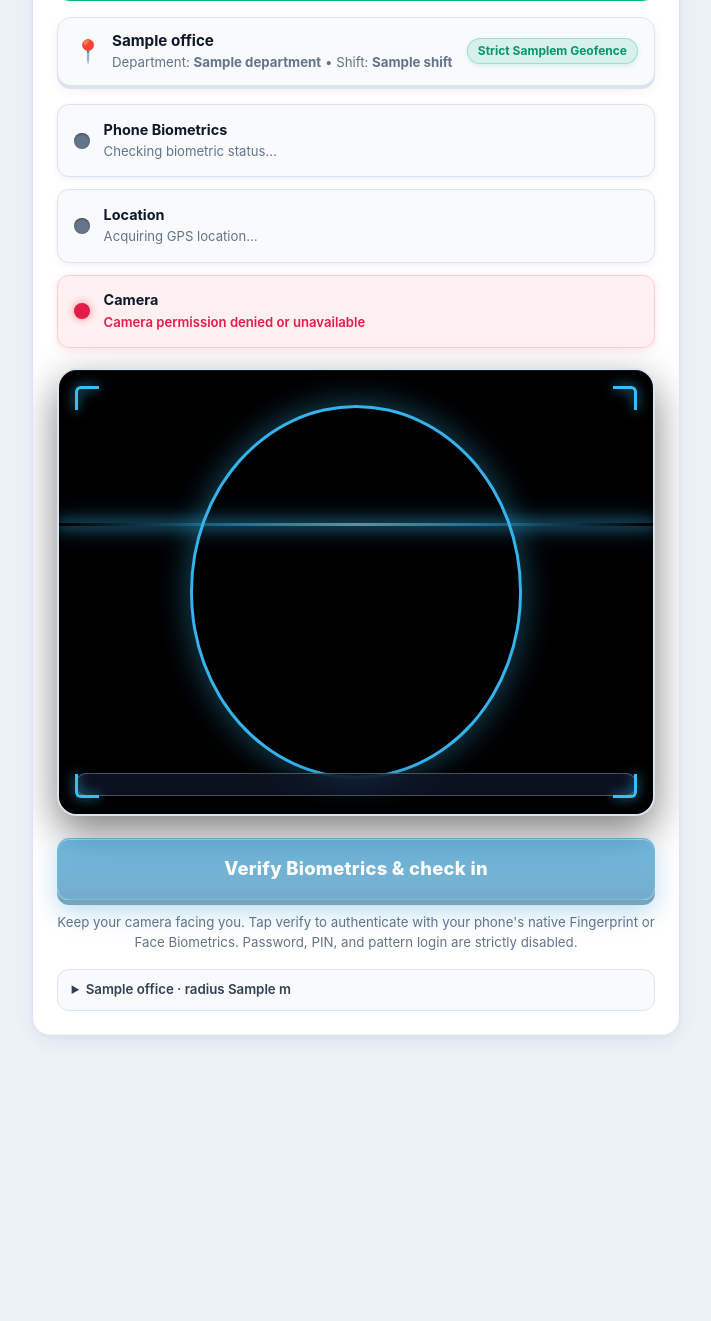
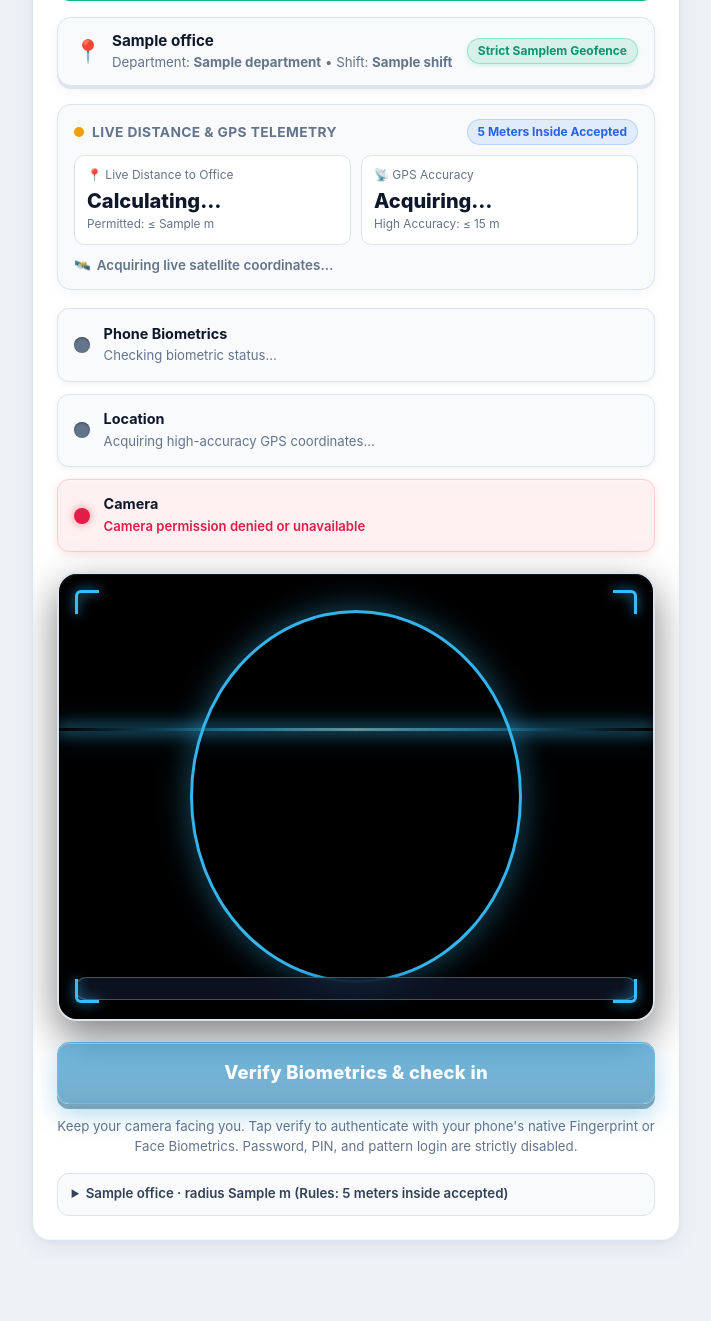
Before and after one commit to M-Damodharan/smart-attendance, a Python web app: template app/templates/emp/punch.html in a window 1280 px wide. Shown: the part 144-1465 px from the top of the page, without its empty margins (284-995 px from the left). Before the commit the page ends 1183 px from the top, so only its background shows below. Run offline with Jinja, Linux system fonts and the light colour scheme; the template is opened without the code that fills it: most values are stand-ins (such as "Sample title", 1, 10 or a date in 2020).

Commit message:
Enforce 5-meter Main Office geofence radius and strict GPS accuracy verification

```diff
--- a/app/db.py
+++ b/app/db.py
@@ -12,7 +12,7 @@ CREATE TABLE IF NOT EXISTS offices (
     department TEXT,
     lat REAL NOT NULL,
     lng REAL NOT NULL,
-    radius_m INTEGER NOT NULL DEFAULT 30,
+    radius_m INTEGER NOT NULL DEFAULT 5,
     active INTEGER NOT NULL DEFAULT 1
 );
 
--- a/app/static/js/punch.js
+++ b/app/static/js/punch.js
@@ -41,52 +41,210 @@
     }
   }
 
-  // ---------- GPS
+  // Geofence & Office Config from DOM
+  const officeLat = parseFloat(root.dataset.officeLat) || null;
+  const officeLng = parseFloat(root.dataset.officeLng) || null;
+  const targetRadius = parseFloat(root.dataset.officeRadius) || 5.0;
+  const targetOfficeName = root.dataset.officeName || 'Main Office';
+
+  function calcDistanceM(lat1, lon1, lat2, lon2) {
+    if (lat1 === null || lon1 === null || lat2 === null || lon2 === null || isNaN(lat1) || isNaN(lon1) || isNaN(lat2) || isNaN(lon2)) return null;
+    const R = 6371000;
+    const toRad = deg => (deg * Math.PI) / 180;
+    const dLat = toRad(lat2 - lat1);
+    const dLon = toRad(lon2 - lon1);
+    const a = Math.sin(dLat / 2) * Math.sin(dLat / 2) +
+              Math.cos(toRad(lat1)) * Math.cos(toRad(lat2)) *
+              Math.sin(dLon / 2) * Math.sin(dLon / 2);
+    const c = 2 * Math.atan2(Math.sqrt(a), Math.sqrt(1 - a));
+    return R * c;
+  }
+
+  function updateGeoCard(dist, acc, isOk, isInside, msg, isError) {
+    const distVal = $('live-distance-val');
+    const distSub = $('live-distance-sub');
+    const accVal = $('live-accuracy-val');
+    const accSub = $('live-accuracy-sub');
+    const ind = $('geo-status-indicator');
+    const pill = $('geo-rule-pill');
+    const msgEl = $('geo-live-msg');
+
+    if (distVal) {
+      if (dist !== null && dist !== undefined && !isNaN(dist)) {
+        distVal.textContent = dist.toFixed(1) + ' m';
+        distVal.style.color = isInside ? '#10b981' : '#ef4444';
+      } else {
+        distVal.textContent = '-- m';
+        distVal.style.color = 'var(--text-main)';
+      }
+    }
+    if (distSub) {
+      if (isInside) {
+        distSub.innerHTML = '<span style="color:#10b981;font-weight:700">✓ Inside 5m permitted area</span>';
+      } else if (dist !== null && dist !== undefined && !isNaN(dist)) {
+        const diff = (dist - targetRadius).toFixed(1);
+        distSub.innerHTML = `<span style="color:#ef4444;font-weight:700">✗ Outside by ${diff} m</span>`;
+      } else {
+        distSub.textContent = `Permitted: ≤ ${targetRadius} m`;
+      }
+    }
+
+    if (accVal) {
+      if (acc !== null && acc !== undefined && !isNaN(acc)) {
+        accVal.textContent = '±' + acc.toFixed(1) + ' m';
+        accVal.style.color = acc <= 15 ? '#10b981' : '#ef4444';
+      } else {
+        accVal.textContent = 'Acquiring…';
+        accVal.style.color = 'var(--text-main)';
+      }
+    }
+    if (accSub) {
+      if (acc !== null && acc !== undefined && !isNaN(acc)) {
+        if (acc <= 15) {
+          accSub.innerHTML = '<span style="color:#10b981;font-weight:700">✓ GPS Accuracy Verified</span>';
+        } else {
+          accSub.innerHTML = '<span style="color:#ef4444;font-weight:700">⚠️ Inaccurate (Must be ≤15m)</span>';
+        }
+      } else {
+        accSub.textContent = 'High Accuracy: ≤ 15 m';
+      }
+    }
+
+    if (ind) {
+      ind.style.background = isInside ? '#10b981' : (isError || (acc && acc > 15) ? '#ef4444' : '#f59e0b');
+    }
+    if (pill) {
+      if (isInside) {
+        pill.textContent = '✓ 5 Meters Inside Accepted';
+        pill.style.background = 'rgba(16,185,129,0.15)';
+        pill.style.color = '#059669';
+        pill.style.borderColor = 'rgba(16,185,129,0.3)';
+      } else {
+        pill.textContent = '✗ Attendance Blocked (Outside)';
+        pill.style.background = 'rgba(239,68,68,0.15)';
+        pill.style.color = '#dc2626';
+        pill.style.borderColor = 'rgba(239,68,68,0.3)';
+      }
+    }
+    if (msgEl && msg) {
+      const icon = isInside ? '✅' : (isError || (acc && acc > 15) ? '⚠️' : '📍');
+      msgEl.innerHTML = `<span>${icon}</span> <span>${msg}</span>`;
+      msgEl.style.color = isInside ? '#10b981' : (isError || (acc && acc > 15) ? '#ef4444' : 'var(--text-secondary)');
+    }
+  }
+
+  // ---------- Live GPS Tracking (5m strict geofence + accuracy check)
+  let watchId = null;
+  let isCheckingGeo = false;
+
+  async function processPosition(lat, lng, accuracy) {
+    // 1. Instant client-side distance computation to provide real-time live distance
+    let clientDist = null;
+    if (officeLat !== null && officeLng !== null) {
+      clientDist = calcDistanceM(lat, lng, officeLat, officeLng);
+    }
+
+    // 2. Strict accuracy verification
+    if (accuracy > 15) {
+      const accErr = `GPS accuracy too low (±${accuracy.toFixed(1)} m). Attendance blocked: high accuracy GPS (within ±15m) is required to verify the 5-meter office radius. Move outdoors or near a window for satellite lock.`;
+      setStep('st-gps', 'bad', accErr, 'gps-text');
+      updateGeoCard(clientDist, accuracy, false, false, accErr, true);
+      const retryBtn = $('gps-retry-btn');
+      if (retryBtn) retryBtn.style.display = 'inline-flex';
+      geo = { ok: false, allowed: false, error: accErr, lat, lng, accuracy };
+      refresh();
+      return;
+    }
+
+    // 3. Authoritative server-side evaluation
+    try {
+      isCheckingGeo = true;
+      const res = await postJSON('/api/geo-check', { lat, lng, accuracy });
+      geo = res;
+      geo.lat = lat;
+      geo.lng = lng;
+      geo.accuracy = accuracy;
+
+      const retryBtn = $('gps-retry-btn');
+      if (!geo.ok) {
+        setStep('st-gps', 'bad', geo.error, 'gps-text');
+        updateGeoCard(clientDist, accuracy, false, false, geo.error, true);
+        if (retryBtn) retryBtn.style.display = 'inline-flex';
+      } else if (geo.inside) {
+        setStep('st-gps', 'ok', `Inside ${geo.office} · ${geo.distance} m (Accuracy: ±${geo.accuracy} m - Verified)`, 'gps-text');
+        updateGeoCard(geo.distance, accuracy, true, true, `Inside permitted area (${geo.distance} m from ${geo.office}). Check-in accepted.`, false);
+        if (retryBtn) retryBtn.style.display = 'none';
+      } else if (geo.od) {
+        setStep('st-gps', 'ok', `On-duty approved (${geo.od_location || 'field'}) · ${geo.distance} m from office`, 'gps-text');
+        updateGeoCard(geo.distance, accuracy, true, true, `On-duty approved (${geo.od_location || 'field'}). Check-in allowed.`, false);
+        if (retryBtn) retryBtn.style.display = 'none';
+      } else {
+        const outMsg = `Outside geofence: ${geo.distance} m from ${geo.office} (allowed: 5 m only — 5 meters inside accepted). Attendance is strictly blocked until you are inside the permitted area.`;
+        setStep('st-gps', 'bad', outMsg, 'gps-text');
+        updateGeoCard(geo.distance, accuracy, true, false, outMsg, true);
+        if (retryBtn) retryBtn.style.display = 'inline-flex';
+      }
+    } catch (e) {
+      console.warn('Geo check request failed:', e);
+    } finally {
+      isCheckingGeo = false;
+      refresh();
+    }
+  }
+
   function locate() {
     const retryBtn = $('gps-retry-btn');
     if (retryBtn) retryBtn.style.display = 'none';
-    setStep('st-gps', '', 'Acquiring GPS location…', 'gps-text');
+    setStep('st-gps', '', 'Acquiring high-accuracy GPS coordinates…', 'gps-text');
     if (!navigator.geolocation) {
       if (retryBtn) retryBtn.style.display = 'inline-flex';
       return setStep('st-gps', 'bad', 'GPS not supported on this device', 'gps-text');
     }
 
-    let finished = false;
-    const handleSuccess = async pos => {
-      if (finished) return;
-      finished = true;
+    // Stop any existing watch
+    if (watchId !== null) {
+      try { navigator.geolocation.clearWatch(watchId); } catch(e){}
+      watchId = null;
+    }
+
+    let initialFixReceived = false;
+    const handleSuccess = pos => {
       const { latitude: lat, longitude: lng, accuracy } = pos.coords;
-      geo = await postJSON('/api/geo-check', { lat, lng, accuracy });
-      geo.lat = lat; geo.lng = lng; geo.accuracy = accuracy;
-      if (!geo.ok) {
-        setStep('st-gps', 'bad', geo.error, 'gps-text');
-        if (retryBtn) retryBtn.style.display = 'inline-flex';
-      } else if (geo.inside) {
-        setStep('st-gps', 'ok', `Inside ${geo.office} · ${geo.distance} m (±${Math.round(accuracy)} m)`, 'gps-text');
-      } else if (geo.od) {
-        setStep('st-gps', 'ok', `On-duty approved (${geo.od_location || 'field'}) · ${geo.distance} m from office`, 'gps-text');
-      } else {
-        setStep('st-gps', 'bad', `Outside geofence: ${geo.distance} m from ${geo.office} (allowed ${geo.radius} m). Apply for OD if you work off-site.`, 'gps-text');
-        if (retryBtn) retryBtn.style.display = 'inline-flex';
-      }
-      refresh();
+      initialFixReceived = true;
+      processPosition(lat, lng, accuracy);
     };
 
     const handleError = err => {
-      if (finished) return;
-      finished = true;
-      const msg = err && err.code === 1 ? 'Location permission denied — enable it in browser settings' : 'Could not get location. Move to an open area and retry.';
-      setStep('st-gps', 'bad', msg, 'gps-text');
-      if (retryBtn) retryBtn.style.display = 'inline-flex';
+      if (!initialFixReceived) {
+        const msg = err && err.code === 1 ? 'Location permission denied — enable GPS in device settings' : 'Could not acquire GPS satellite lock. Move outdoors and tap Retry GPS.';
+        setStep('st-gps', 'bad', msg, 'gps-text');
+        updateGeoCard(null, null, false, false, msg, true);
+        if (retryBtn) retryBtn.style.display = 'inline-flex';
+      }
     };
 
-    // First attempt high accuracy (5 sec timeout)
-    navigator.geolocation.getCurrentPosition(handleSuccess, () => {
-      // Automatic fallback to standard network/Wi-Fi geolocation if high-accuracy satellite fix times out
-      if (!finished) {
-        navigator.geolocation.getCurrentPosition(handleSuccess, handleError, { enableHighAccuracy: false, timeout: 6000, maximumAge: 30000 });
-      }
-    }, { enableHighAccuracy: true, timeout: 5000, maximumAge: 0 });
+    // 1. One-time fast initial fix
+    navigator.geolocation.getCurrentPosition(handleSuccess, handleError, {
+      enableHighAccuracy: true,
+      timeout: 8000,
+      maximumAge: 0
+    });
+
+    // 2. Start continuous live position tracking
+    try {
+      watchId = navigator.geolocation.watchPosition(
+        pos => {
+          if (!isCheckingGeo) {
+            const { latitude: lat, longitude: lng, accuracy } = pos.coords;
+            processPosition(lat, lng, accuracy);
+          }
+        },
+        err => console.warn('watchPosition update error:', err),
+        { enableHighAccuracy: true, timeout: 10000, maximumAge: 2000 }
+      );
+    } catch (e) {
+      console.warn('Could not start watchPosition:', e);
+    }
   }
   window.retryGPS = locate;
 
@@ -262,7 +420,28 @@
   go.addEventListener('click', async () => {
     busy = true; refresh(); result.hidden = true;
     promptEl.textContent = '';
-    const loc = geo ? { lat: geo.lat, lng: geo.lng, accuracy: geo.accuracy } : {};
+
+    // Strict client-side check: Block punch if not inside 5m or inaccurate GPS
+    if (!geo || !geo.ok || !geo.allowed) {
+      const errMsg = geo && geo.error ? geo.error : 'Attendance blocked: You must be physically inside the permitted 5-meter office area to check in.';
+      result.className = 'result bad';
+      result.textContent = errMsg;
+      result.hidden = false;
+      busy = false;
+      refresh();
+      return;
+    }
+    if (geo.accuracy && geo.accuracy > 15) {
+      const errMsg = `Attendance blocked: GPS accuracy too low (±${geo.accuracy.toFixed(1)} m). High GPS accuracy (within ±15m) is required to verify the 5-meter office boundary.`;
+      result.className = 'result bad';
+      result.textContent = errMsg;
+      result.hidden = false;
+      busy = false;
+      refresh();
+      return;
+    }
+
+    const loc = { lat: geo.lat, lng: geo.lng, accuracy: geo.accuracy };
 
     try {
       // 1. Ensure live camera video stream is active and awake
--- a/app/templates/emp/punch.html
+++ b/app/templates/emp/punch.html
@@ -8,7 +8,7 @@
   <a class="btn" href="{{ url_for('emp.dashboard') }}">Back home</a>
 </section>
 {% else %}
-<section class="card punch" id="punch" data-mode="{{ mode }}">
+<section class="card punch" id="punch" data-mode="{{ mode }}" data-office-lat="{{ office['lat'] if office else '' }}" data-office-lng="{{ office['lng'] if office else '' }}" data-office-radius="{{ office['radius_m'] if office and office['radius_m'] else 5 }}" data-office-name="{{ office['name'] if office else 'Main Office' }}">
   <input type="hidden" name="csrf_token" id="csrf_token" value="{{ csrf_token() }}">
   <h2>{{ 'Check out' if mode=='out' else 'Check in' }}</h2>
 
@@ -45,7 +45,34 @@
         <div class="muted small">Department: <b>{{ office['department'] if office and office['department'] else 'General' }}</b> &bull; Shift: <b>{{ shift['name'] }}</b></div>
       </div>
     </div>
-    <span class="badge" style="background:rgba(16,185,129,0.14);color:#059669;font-weight:700;border:1px solid rgba(16,185,129,0.3);box-shadow:0 2px 4px rgba(16,185,129,0.15)">Strict {{ office['radius_m'] if office and office['radius_m'] else 30 }}m Geofence</span>
+    <span class="badge" style="background:rgba(16,185,129,0.14);color:#059669;font-weight:700;border:1px solid rgba(16,185,129,0.3);box-shadow:0 2px 4px rgba(16,185,129,0.15)">Strict {{ office['radius_m'] if office and office['radius_m'] else 5 }}m Geofence</span>
+  </div>
+
+  <!-- Live Geofence Distance & Accuracy Monitor (Rules: 5 Meters Inside Accepted) -->
+  <div id="geo-live-card" style="background:var(--bg-surface);border:1.5px solid var(--border-default);border-radius:14px;padding:14px 16px;margin-bottom:1.15rem;box-shadow:0 4px 12px rgba(0,0,0,0.04)">
+    <div style="display:flex;justify-content:space-between;align-items:center;margin-bottom:10px;flex-wrap:wrap;gap:8px">
+      <div style="display:flex;align-items:center;gap:8px">
+        <span id="geo-status-indicator" style="display:inline-block;width:10px;height:10px;border-radius:50%;background:#f59e0b"></span>
+        <b style="font-size:0.86rem;letter-spacing:0.4px;text-transform:uppercase;color:var(--text-muted)">Live Distance &amp; GPS Telemetry</b>
+      </div>
+      <span id="geo-rule-pill" class="badge" style="background:rgba(59,130,246,0.12);color:#2563eb;font-size:0.75rem;font-weight:700;border:1px solid rgba(59,130,246,0.25)">5 Meters Inside Accepted</span>
+    </div>
+
+    <div style="display:grid;grid-template-columns:1fr 1fr;gap:10px">
+      <div style="background:var(--bg-card);border:1px solid var(--border-default);border-radius:10px;padding:10px 12px">
+        <div class="muted small" style="font-size:0.75rem">📍 Live Distance to Office</div>
+        <div id="live-distance-val" style="font-size:1.25rem;font-weight:800;color:var(--text-main);margin-top:2px">Calculating…</div>
+        <div id="live-distance-sub" class="muted small" style="font-size:0.74rem">Permitted: ≤ {{ office['radius_m'] if office and office['radius_m'] else 5 }} m</div>
+      </div>
+      <div style="background:var(--bg-card);border:1px solid var(--border-default);border-radius:10px;padding:10px 12px">
+        <div class="muted small" style="font-size:0.75rem">📡 GPS Accuracy</div>
+        <div id="live-accuracy-val" style="font-size:1.25rem;font-weight:800;color:var(--text-main);margin-top:2px">Acquiring…</div>
+        <div id="live-accuracy-sub" class="muted small" style="font-size:0.74rem">High Accuracy: ≤ 15 m</div>
+      </div>
+    </div>
+    <div id="geo-live-msg" style="margin-top:10px;font-size:0.84rem;font-weight:600;color:var(--text-muted);display:flex;align-items:center;gap:6px">
+      <span>🛰️</span> <span>Acquiring live satellite coordinates…</span>
+    </div>
   </div>
 
   <div class="steps">
@@ -82,8 +109,8 @@
   <p class="muted small center" id="hint">Keep your camera facing you. Tap verify to authenticate with your phone's native Fingerprint or Face Biometrics. Password, PIN, and pattern login are strictly disabled.</p>
   <div id="result" class="result" hidden></div>
 
-  <details class="small muted"><summary>{{ office['name'] if office else 'No office' }} · radius {{ office['radius_m'] if office else '–' }} m</summary>
-    <p>Check-in is only accepted inside the office geofence, unless HR has approved an On-Duty (OD) request for today.</p></details>
+  <details class="small muted"><summary>{{ office['name'] if office else 'No office' }} · radius {{ office['radius_m'] if office and office['radius_m'] else 5 }} m (Rules: 5 meters inside accepted)</summary>
+    <p>Attendance check-in is strictly accepted only when physically inside the 5-meter office boundary with verified GPS accuracy (≤ 15m), unless HR has approved an On-Duty (OD) request for today.</p></details>
 
   <!-- Face Not Clear / Go to Brighter Place Pop-up Modal -->
   <div id="face-not-clear-modal" style="display:none;position:fixed;top:0;left:0;right:0;bottom:0;background:rgba(0,0,0,0.85);z-index:99999;align-items:center;justify-content:center;padding:1.25rem;backdrop-filter:blur(10px)">
--- a/config.py
+++ b/config.py
@@ -113,8 +113,8 @@ class Config:
 
     # ---- Attendance rules -----------------------------------------------
     WEEKLY_OFF = (6,)            # Monday=0 ... Sunday=6
-    MAX_GPS_ACCURACY_M = int(os.environ.get("MAX_GPS_ACCURACY_M", 350))     # reject fixes less accurate than this
-    GEOFENCE_TOLERANCE_M = int(os.environ.get("GEOFENCE_TOLERANCE_M", 50))     # extra metres allowed on top of office radius
+    MAX_GPS_ACCURACY_M = int(os.environ.get("MAX_GPS_ACCURACY_M", 15))      # reject fixes less accurate than 15m for 5m geofence
+    GEOFENCE_TOLERANCE_M = int(os.environ.get("GEOFENCE_TOLERANCE_M", 0))     # 0m tolerance - strictly inside 5m office radius
     CHALLENGE_TTL_S = 180        # liveness challenge validity
     MIN_PUNCH_GAP_MIN = 1        # minimum minutes between check-in and check-out
     MIN_MOTION_SCORE = 1.2       # server-side liveness: min avg frame difference (0-255)
```
Also changed, not shown: app/api.py (+27 -9 lines), app/hr.py (+7 -7 lines), app/templates/hr/settings.html (+6 -4 lines), scripts/update_geofence_5m.py (added, +54 -0 lines), tests/test_5m_geofence_and_accuracy.py (added, +184 -0 lines), tests/test_location_setting.py (+2 -2 lines), app/seed_data/attendance.db.
